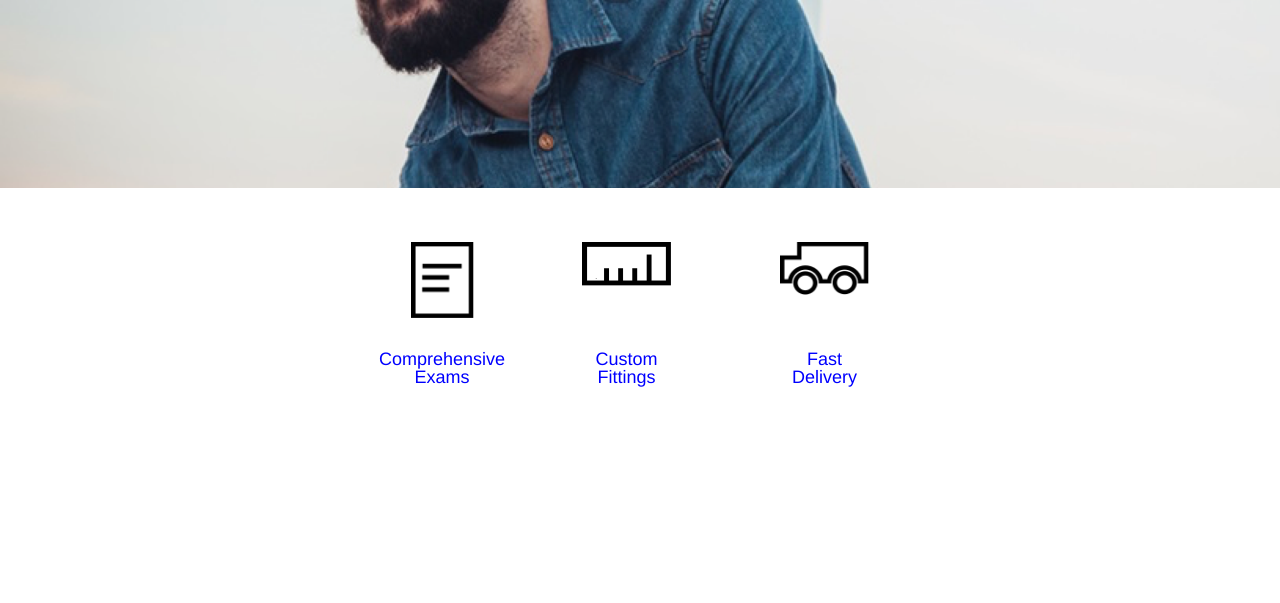
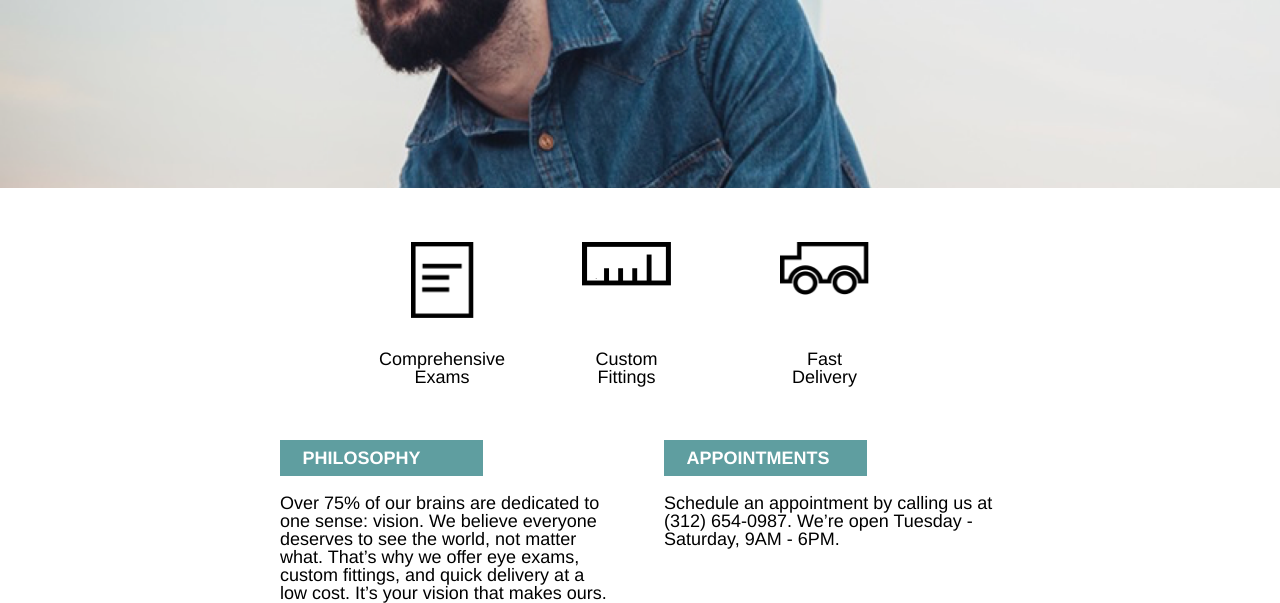
Before and after one commit to Doe85/Tortoiseshell_Optics, a plain HTML site: page index.html in a window 1280 px wide. Shown: the part 352-955 px from the top of the page. Before the commit the page ends 800 px from the top, so only its background shows below. Drawn offline with Linux system fonts and the light colour scheme.

Commit message:
Philosophy & Appoitments Section.

```diff
--- a/Resources/CSS/style.css
+++ b/Resources/CSS/style.css
@@ -2,7 +2,7 @@
 
 * {
   font-family: helvetica, sans-serif;
-  color: blue;
+  color: white;
 }
 
 html {
@@ -98,6 +98,10 @@ nav {
   margin-bottom: 3rem;
 }
 
+#servicescontent p {
+  color: black;
+}
+
 .serviceslogo {
   display: flex;
   flex-wrap: wrap;
@@ -128,3 +132,35 @@ nav {
   margin-right: 3rem;
   margin-left: 3rem;
 }
+
+/* Philosophy & Appoitments Section */
+
+#pasection {
+  display: flex;
+  flex-wrap: wrap;
+  flex-direction: row;
+  align-items: flex-start;
+  justify-content: center;
+}
+
+.paheaders h2 {
+  font-weight: bold;
+  padding-left: 1.25rem;
+  padding-top: 0.5rem;
+  padding-bottom: 0.5rem;
+  width: 10rem;
+  background-color: cadetblue;
+}
+
+.paheaders {
+  width: 35%;
+}
+
+.paheaders p {
+  color: black;
+  padding-top: 1rem;
+}
+
+#philosophy {
+  margin-right: 5%;
+}
--- a/index.html
+++ b/index.html
@@ -61,6 +61,25 @@
         </div>
       </div>
 
+<!-- Section -Philosophy & Appoitments -->
+      <div class="pa">
+        <div class="container">
+          <div id="pasection">
+
+            <div id="philosophy" class="paheaders">
+              <h2>PHILOSOPHY</h2>
+              <p>Over 75% of our brains are dedicated to one sense: vision. We believe everyone deserves to see the world, not matter what. That’s why we offer eye exams, custom fittings, and quick delivery at a low cost. It’s your vision that makes ours.</p>
+            </div>
+
+            <div id="appoitments" class="paheaders">
+              <h2>APPOINTMENTS</h2>
+              <p>Schedule an appointment by calling us at (312) 654-0987. We’re open Tuesday - Saturday, 9AM - 6PM.</p>
+            </div>
+
+          </div>
+        </div>
+      </div>
+
 
     </page>
 
```
